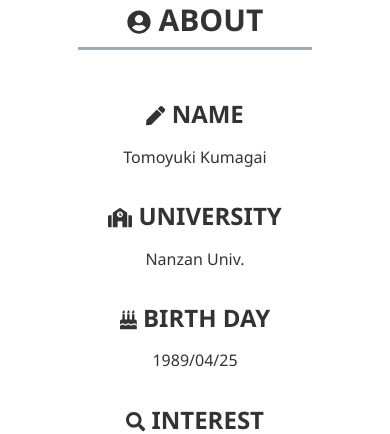
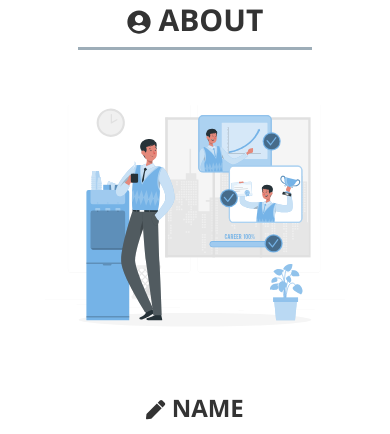
Before and after one commit to tomo-0131/my-project, a Vue app: page / in a window 390 px wide. Shown: the part 228-662 px from the top of the page. Built offline with nearby package versions, Linux system fonts and the light colour scheme; what vue-particles, vue-smoothscroll, vue-typer would draw is missing.

Commit message:
フロント修正

```diff
--- a/src/components/About.vue
+++ b/src/components/About.vue
@@ -2,6 +2,9 @@
   <div>
     <h1 class="content-title"><font-awesome-icon icon="user-circle" class="icon" /> ABOUT</h1>
     <div>
+      <div>
+        <img src="../assets/about.svg" alt="logo" class="about-image">
+      </div>
       <div class="about">
         <div class="me">
           <h2><font-awesome-icon icon="pen" class="icon" /> NAME</h2>
@@ -39,6 +42,11 @@
     margin:0 50px;
 }
 
+.about-image {
+   height: 300px;
+   margin-top: -70px;
+}
+
 @media screen and (max-width: 768px){
 	.about {
 		flex-direction: column;
@@ -46,6 +54,10 @@
 	.me {
     margin: 0 auto;
 	}
+  .about-image {
+   height: 300px;
+   margin-top: -10px;
+  }
 }
 
 </style>
```
